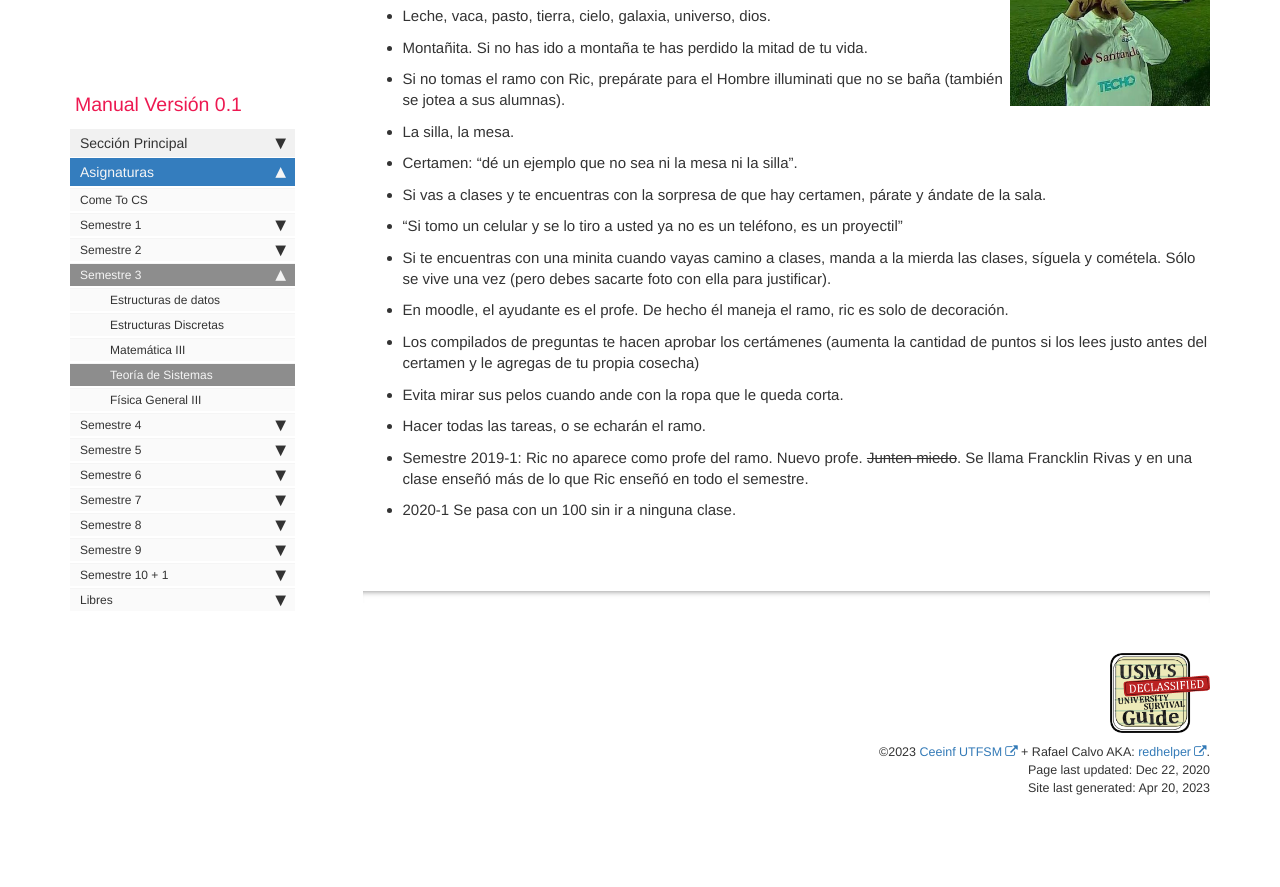
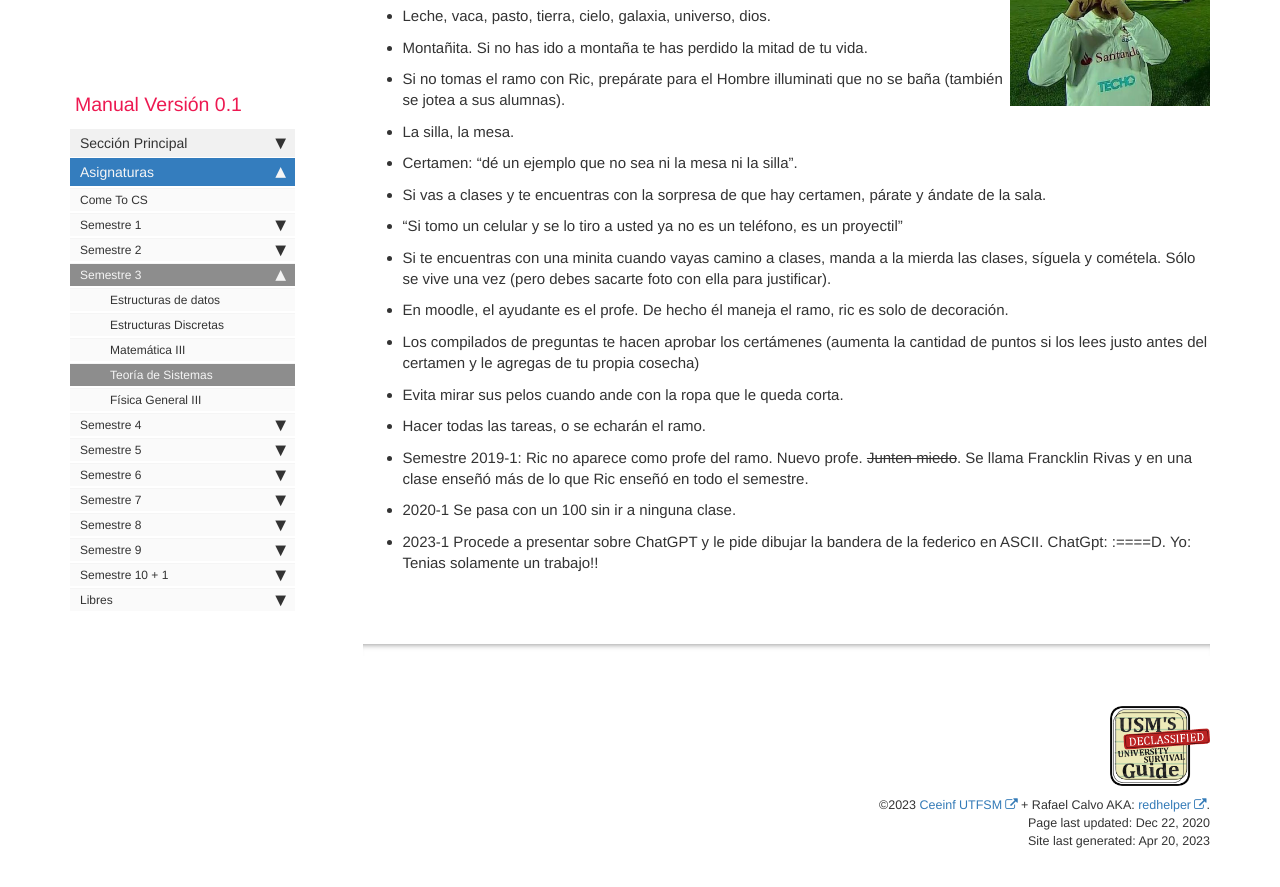
Before and after one commit to CEEINF-UTFSM/utfsm-survival-guide, a Jekyll site: the page built from pages/semestre-3/semestre3_TEOSIS.md, in a window 1280 px wide and 900 px high, scrolled down 1703 px. Shown: the top 887 px of the window. Built offline with Jekyll 4.4.1, drawn with Linux system fonts in a browser that asks for light colours; comment, search, counter and statistics services are not loaded; before the commit the page ends 2551 px from its top, so only the background shows below that.

Commit message:
Comentario de suceso receintes en el ramo
Precentamos sobre las IA y ChatGpt, lo usamos en vivo. Le pregutamos a un compañero que pida algo, y dice "Dibuja la bandera de la federico en ASCII" Y Gpt procede a dibujar un pp. XD

```diff
--- a/pages/semestre-3/semestre3_TEOSIS.md
+++ b/pages/semestre-3/semestre3_TEOSIS.md
@@ -78,5 +78,6 @@ Humanista disfrazado de ramo informático.
 - Hacer todas las tareas, o se echarán el ramo.
 - Semestre 2019-1: Ric no aparece como profe del ramo. Nuevo profe. ~~Junten miedo~~. Se llama Francklin Rivas y en una clase enseñó más de lo que Ric enseñó en todo el semestre.
 - 2020-1 Se pasa con un 100 sin ir a ninguna clase.
+- 2023-1 Procede a presentar sobre ChatGPT y le pide dibujar la bandera de la federico en ASCII. ChatGpt: :====D. Yo: Tenias solamente un trabajo!!
 
 {% include links.html %}
```
